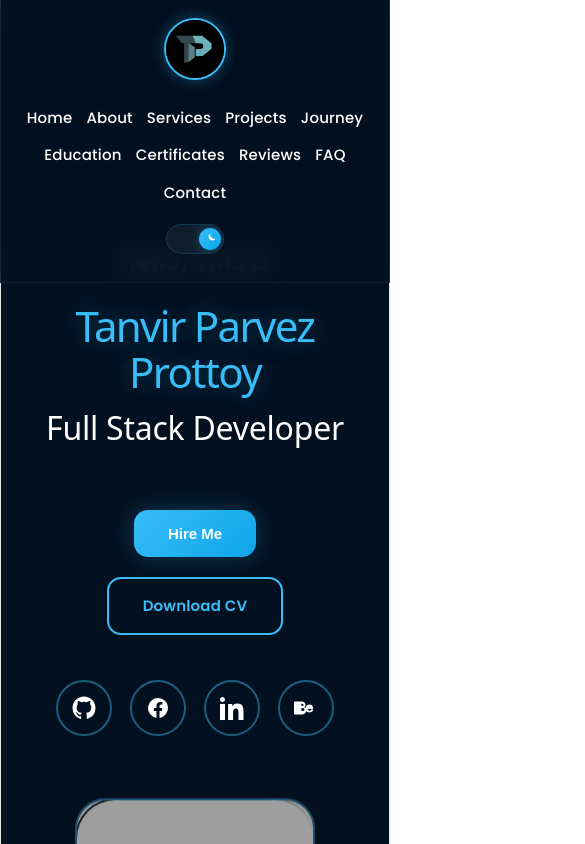
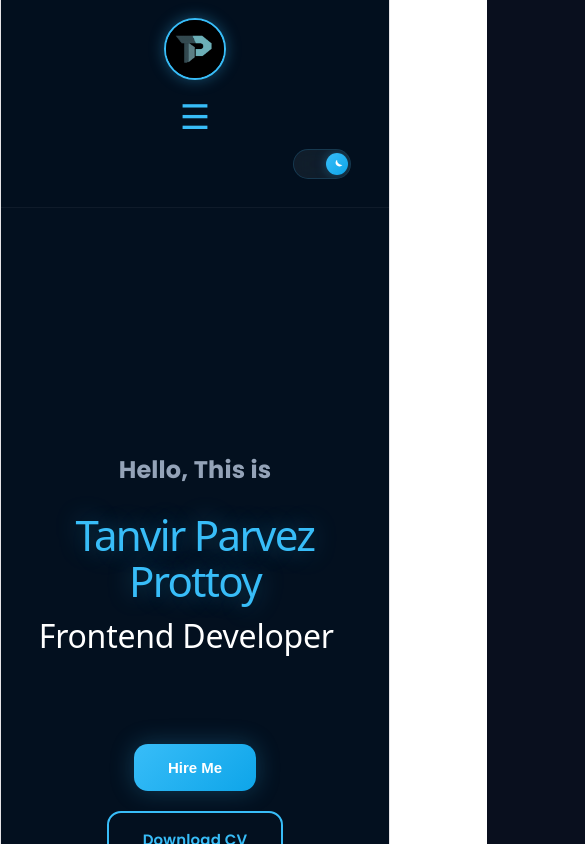
Before and after one commit to tanvirdiu/tanvir_parvez, a React (Vite) app: page / in a window 390 px wide. Shown: the top 844 px of the page, 585 px wide, since content can reach past the window. Built offline with nearby package versions, Linux system fonts and the light colour scheme; grey boxes are pictures that could not be loaded.

Commit message:
updated portfolio sections

```diff
--- a/package.json
+++ b/package.json
@@ -14,7 +14,8 @@
     "aos": "^2.3.4",
     "react": "^19.2.5",
     "react-dom": "^19.2.5",
-    "react-fast-marquee": "^1.6.5"
+    "react-fast-marquee": "^1.6.5",
+    "react-type-animation": "^3.2.0"
   },
   "devDependencies": {
     "@eslint/js": "^10.0.1",
--- a/src/App.css
+++ b/src/App.css
@@ -81,6 +81,90 @@ body {
 
 
 /* =========================
+   PREMIUM MOBILE NAVBAR
+========================= */
+
+.menu-btn {
+    display: none;
+    font-size: 34px;
+    color: #38bdf8;
+    cursor: pointer;
+    z-index: 2000;
+    transition: 0.3s ease;
+}
+
+.menu-btn:hover {
+    transform: scale(1.08);
+}
+
+
+/* ===== MOBILE NAVBAR ===== */
+
+@media (max-width: 768px) {
+    .navbar {
+        padding: 18px 20px;
+        position: relative;
+    }
+    .menu-btn {
+        display: block;
+    }
+    .nav-right {
+        margin-left: auto;
+        margin-right: 18px;
+    }
+    .nav-links {
+        position: fixed;
+        top: 0;
+        right: -100%;
+        width: 290px;
+        height: 100vh;
+        background: rgba(2, 8, 23, 0.97);
+        backdrop-filter: blur(18px);
+        -webkit-backdrop-filter: blur(18px);
+        display: flex;
+        flex-direction: column;
+        justify-content: center;
+        align-items: center;
+        gap: 28px;
+        transition: 0.45s ease;
+        z-index: 1500;
+        padding: 50px 20px;
+    }
+    .nav-links.active {
+        right: 0;
+    }
+    .nav-links li {
+        list-style: none;
+    }
+    .nav-links a {
+        color: #ffffff;
+        font-size: 22px;
+        font-weight: 600;
+        text-decoration: none;
+        transition: 0.3s ease;
+    }
+    .nav-links a:hover {
+        color: #38bdf8;
+    }
+}
+
+
+/* ===== LIGHT MODE ===== */
+
+.light-theme .nav-links {
+    background: rgba(255, 255, 255, 0.92);
+}
+
+.light-theme .nav-links a {
+    color: #0f172a;
+}
+
+.light-theme .nav-links a:hover {
+    color: #38bdf8;
+}
+
+
+/* =========================
    LOGO
 ========================= */
 
@@ -253,8 +337,9 @@ body {
 }
 
 .left h2 {
-    font-size: 52px;
+    font-size: 42px;
     margin-bottom: 20px;
+    min-height: 70px;
 }
 
 .left p {
--- a/src/components/Home.jsx
+++ b/src/components/Home.jsx
@@ -1,3 +1,4 @@
+import { TypeAnimation } from 'react-type-animation'
 import heroImg from '../assets/tanvir2.png'
 
 function Home() {
@@ -17,7 +18,56 @@ function Home() {
 
           <h1>Tanvir Parvez Prottoy</h1>
 
-          <h2>Full Stack Developer</h2>
+          <h2>
+
+  <TypeAnimation
+
+    sequence={[
+
+      'Full Stack Developer',
+      2000,
+
+      'Frontend Developer',
+      2000,
+
+      'React.js Developer',
+      2000,
+
+      'Next.js Developer',
+      2000,
+
+      'UI / UX Designer',
+      2000,
+
+      'Research Enthusiast',
+      2000,
+
+      'OpenGL Graphics Designer',
+      2000,
+
+      'Flutter App Developer',
+      2000,
+
+      'REST API Integrator',
+      2000,
+
+      'Problem Solver',
+      2000,
+
+      'Creative Web Designer',
+      2000
+
+    ]}
+
+    wrapper="span"
+
+    speed={50}
+
+    repeat={Infinity}
+
+  />
+
+</h2>
 
           {/* <p>
             I build modern and responsive websites using
--- a/src/components/Navbar.jsx
+++ b/src/components/Navbar.jsx
@@ -1,6 +1,10 @@
+import { useState } from 'react'
+
 import logo from '../assets/logo.png'
 
 function Navbar({ darkMode, setDarkMode }) {
+
+  const [menuOpen, setMenuOpen] = useState(false)
 
   return (
 
@@ -20,29 +24,112 @@ function Navbar({ darkMode, setDarkMode }) {
 
 
 
+      {/* ===== MOBILE MENU BUTTON ===== */}
+
+      <div
+        className="menu-btn"
+        onClick={() => setMenuOpen(!menuOpen)}
+      >
+
+        {menuOpen ? '✕' : '☰'}
+
+      </div>
+
+
+
       {/* ===== NAV LINKS ===== */}
 
-      <ul className="nav-links">
+      <ul className={menuOpen ? "nav-links active" : "nav-links"}>
 
-        <li><a href="#home">Home</a></li>
+        <li>
+          <a
+            href="#home"
+            onClick={() => setMenuOpen(false)}
+          >
+            Home
+          </a>
+        </li>
 
-        <li><a href="#about">About</a></li>
+        <li>
+          <a
+            href="#about"
+            onClick={() => setMenuOpen(false)}
+          >
+            About
+          </a>
+        </li>
 
-        <li><a href="#services">Services</a></li>
+        <li>
+          <a
+            href="#services"
+            onClick={() => setMenuOpen(false)}
+          >
+            Services
+          </a>
+        </li>
 
-        <li><a href="#projects">Projects</a></li>
+        <li>
+          <a
+            href="#projects"
+            onClick={() => setMenuOpen(false)}
+          >
+            Projects
+          </a>
+        </li>
 
-        <li><a href="#timeline">Journey</a></li>
+        <li>
+          <a
+            href="#timeline"
+            onClick={() => setMenuOpen(false)}
+          >
+            Journey
+          </a>
+        </li>
 
-        <li><a href="#education">Education</a></li>
+        <li>
+          <a
+            href="#education"
+            onClick={() => setMenuOpen(false)}
+          >
+            Education
+          </a>
+        </li>
 
-        <li><a href="#certificates">Certificates</a></li>
+        <li>
+          <a
+            href="#certificates"
+            onClick={() => setMenuOpen(false)}
+          >
+            Certificates
+          </a>
+        </li>
 
-        <li><a href="#testimonials">Reviews</a></li>
+        <li>
+          <a
+            href="#testimonials"
+            onClick={() => setMenuOpen(false)}
+          >
+            Reviews
+          </a>
+        </li>
 
-        <li><a href="#faq">FAQ</a></li>
+        <li>
+          <a
+            href="#faq"
+            onClick={() => setMenuOpen(false)}
+          >
+            FAQ
+          </a>
+        </li>
 
-        <li><a href="#contact">Contact</a></li>
+        <li>
+          <a
+            href="#contact"
+            onClick={() => setMenuOpen(false)}
+          >
+            Contact
+          </a>
+        </li>
 
       </ul>
 
```
Also changed, not shown: 1 other file (tests, documents, lock files or other folders).
